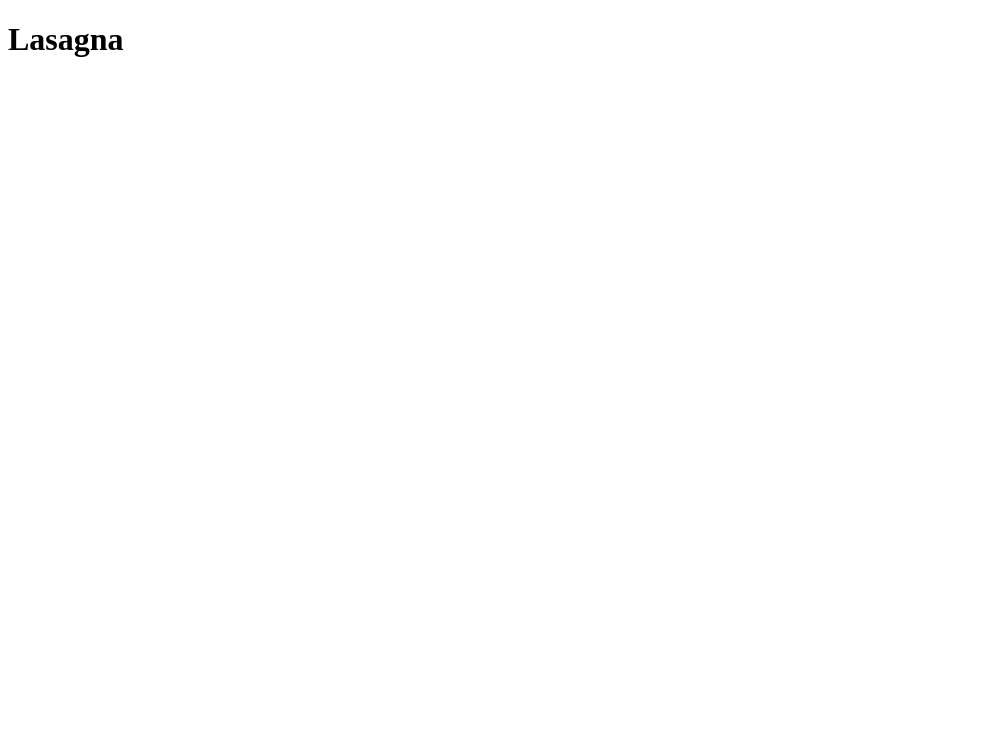
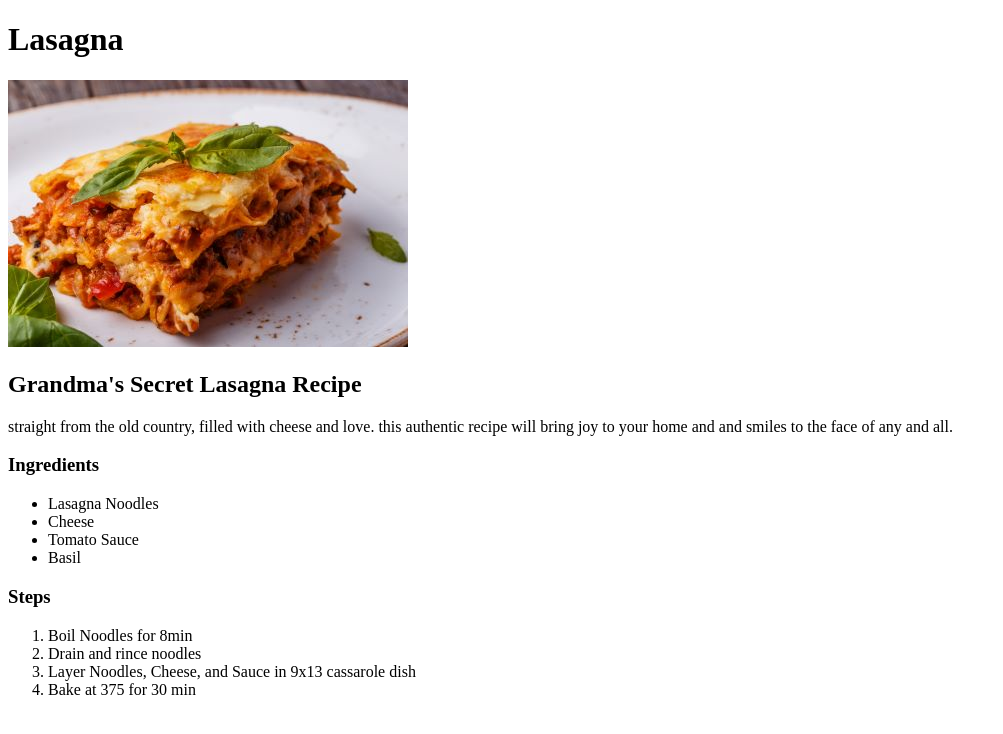
Before and after one commit to refactory128/odin-recipes, a plain HTML site: page recipes/lasagna.html in a window 1280 px wide. Shown: the whole page, without its empty margins (0-1003 px from the left). Drawn offline with Linux system fonts and the light colour scheme.

Commit message:
Iteration 3 -- added image, ingredients and instructions for lasagna

```diff
--- a/recipes/lasagna.html
+++ b/recipes/lasagna.html
@@ -8,5 +8,25 @@
 </head>
 <body>
     <h1>Lasagna</h1>
+
+    <img src="../images/lasagna.jpeg">
+    <h2>Grandma's Secret Lasagna Recipe</h2>
+    <p>straight from the old country, filled with cheese and love.
+    this authentic recipe will bring joy to your home and
+    and smiles to the face of any and all.</p>
+    <h3>Ingredients</h3>
+    <ul>
+        <li>Lasagna Noodles</li>
+        <li>Cheese</li>
+        <li>Tomato Sauce</li>
+        <li>Basil</li>
+    </ul>
+    <h3>Steps</h3>
+    <ol>
+        <li>Boil Noodles for 8min</li>
+        <li>Drain and rince noodles</li>
+        <li>Layer Noodles, Cheese, and Sauce in 9x13 cassarole dish </li>
+        <li>Bake at 375 for 30 min</li>
+    </ol>
 </body>
 </html>
```
Also changed, not shown: index.html (+2 -0 lines), images/AdobeStock_100521407_lasagna.jpeg (deleted), images/lasagna.jpeg (added).
